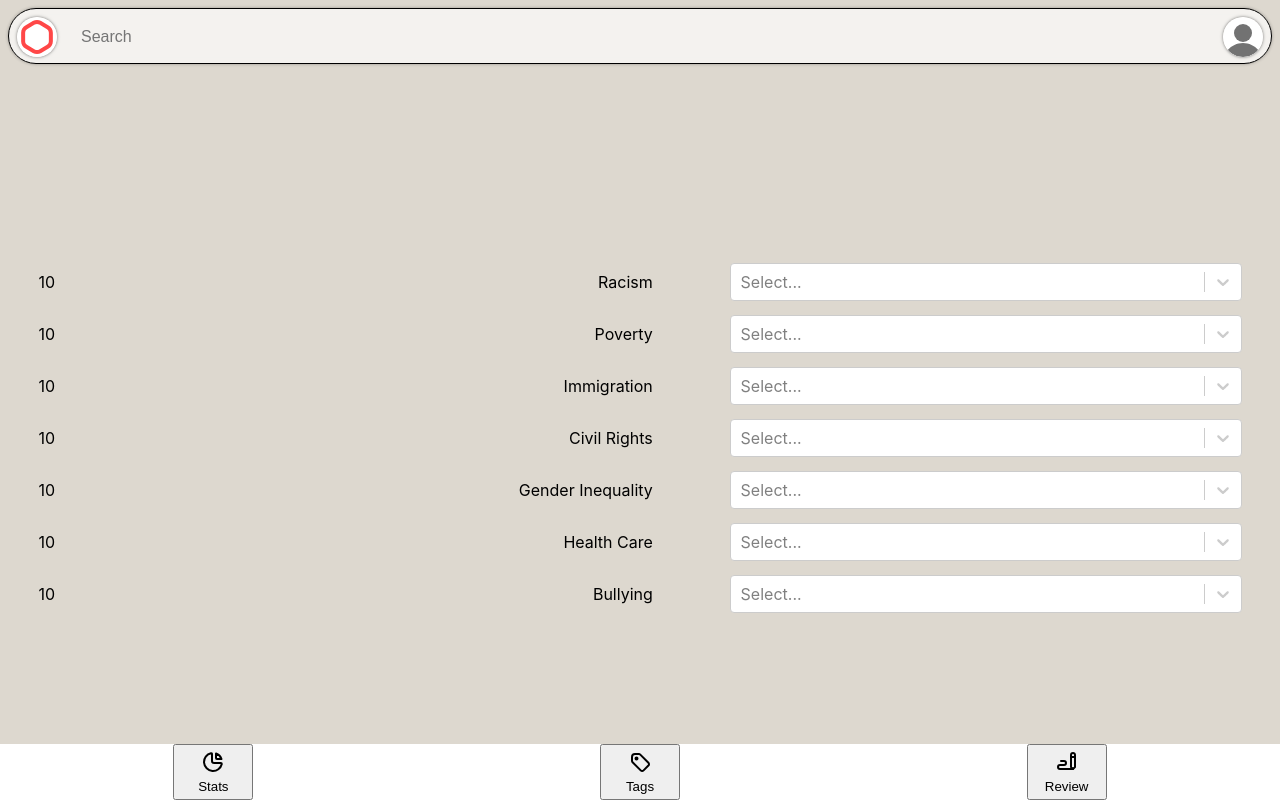
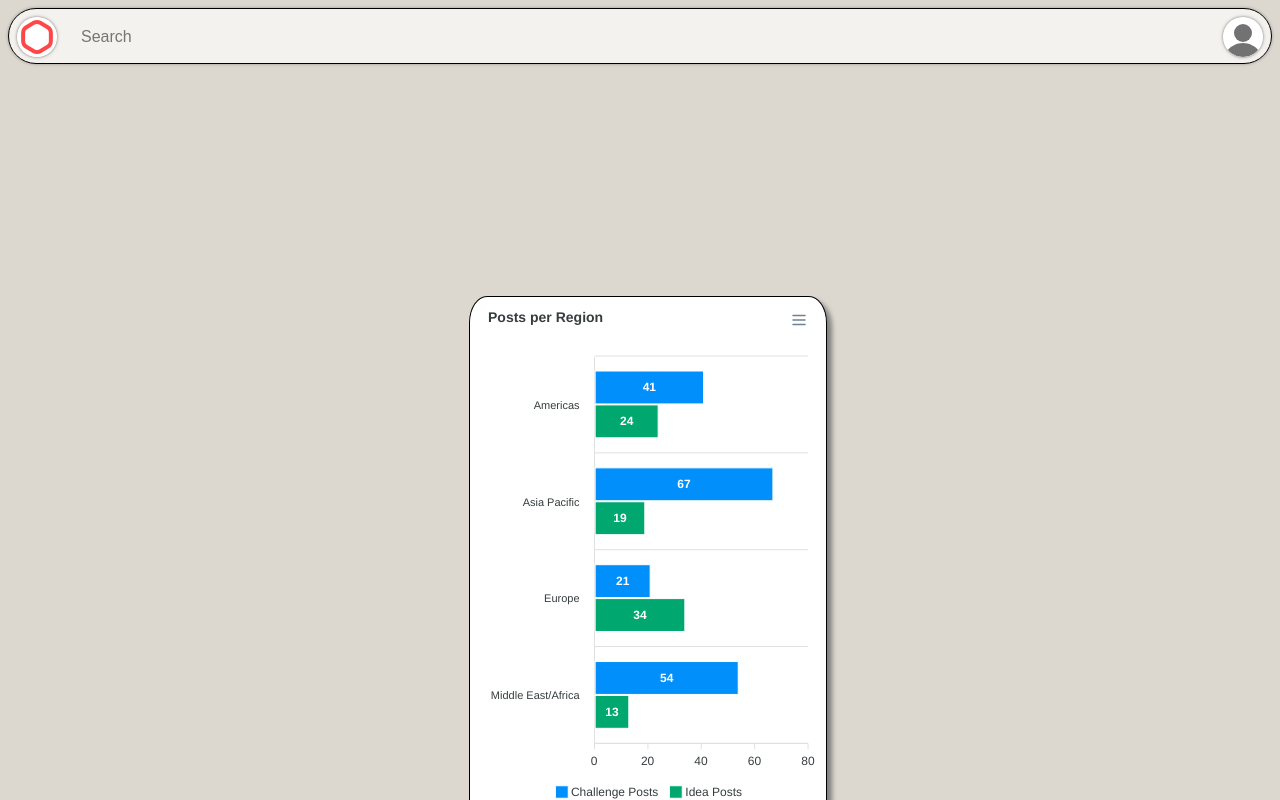
Before and after one commit to unfinishedprogram/Digital-Moment-Team-6-cleanup, a Next.js app: page /admin in a window 1280 px wide. Built offline with nearby package versions, Linux system fonts and the light colour scheme.

Commit message:
Integrate into admin bar

```diff
--- a/src/components/admin/admin-data.tsx
+++ b/src/components/admin/admin-data.tsx
@@ -3,8 +3,8 @@ import Donut from './charts/donut-chart';
 import Line from './charts/line-chart'
 import Bar from './charts/bar-chart';
 import React from 'react';
+
 export default function AdminData() {
-
   // Return react component containing a bar, line, and donut chart.
   return (
     <div className={styles.chartStack}>
--- a/src/components/admin/admin.tsx
+++ b/src/components/admin/admin.tsx
@@ -1,5 +1,6 @@
 import { useState } from "react";
 import style from "../../../styles/admin.module.scss";
+import AdminData from "./admin-data"
 import Footer, { PagesOptions } from "./footer";
 import PostValidationMenu from "./post-validation";
 import TagAssociation from "./tag-row";
@@ -40,7 +41,7 @@ export default function Admin() {
   return (
     <div className={style.adminWrapper}>
 
-      {currentPage == PagesOptions.Stats && (
+      {currentPage == PagesOptions.Tags && (
         <div className={style.tagsWrapper}>
           { TAGS.map((tag, index) =>
             <TagAssociation sdgIssueList={SDGS} tagName={tag} occurrences={10} selectedSdgIssue={""} key={index}/>
@@ -48,6 +49,10 @@ export default function Admin() {
         </div>
       )
       }
+
+      {currentPage == PagesOptions.Stats && (
+        <AdminData/>
+      )}
 
       {currentPage == PagesOptions.Review && (
         <PostValidationMenu post={posts}/>
--- a/styles/charts.module.scss
+++ b/styles/charts.module.scss
@@ -3,10 +3,11 @@
 .chartStack {
     display: flex;
     margin: $std-margin;
-    padding: 4rem 0;
+    padding: 1rem;
     overflow: auto;
     color: black;
     width: 100%;
+    max-height: 80vh;
     flex-direction: column;
     align-items: center;
 }
```
